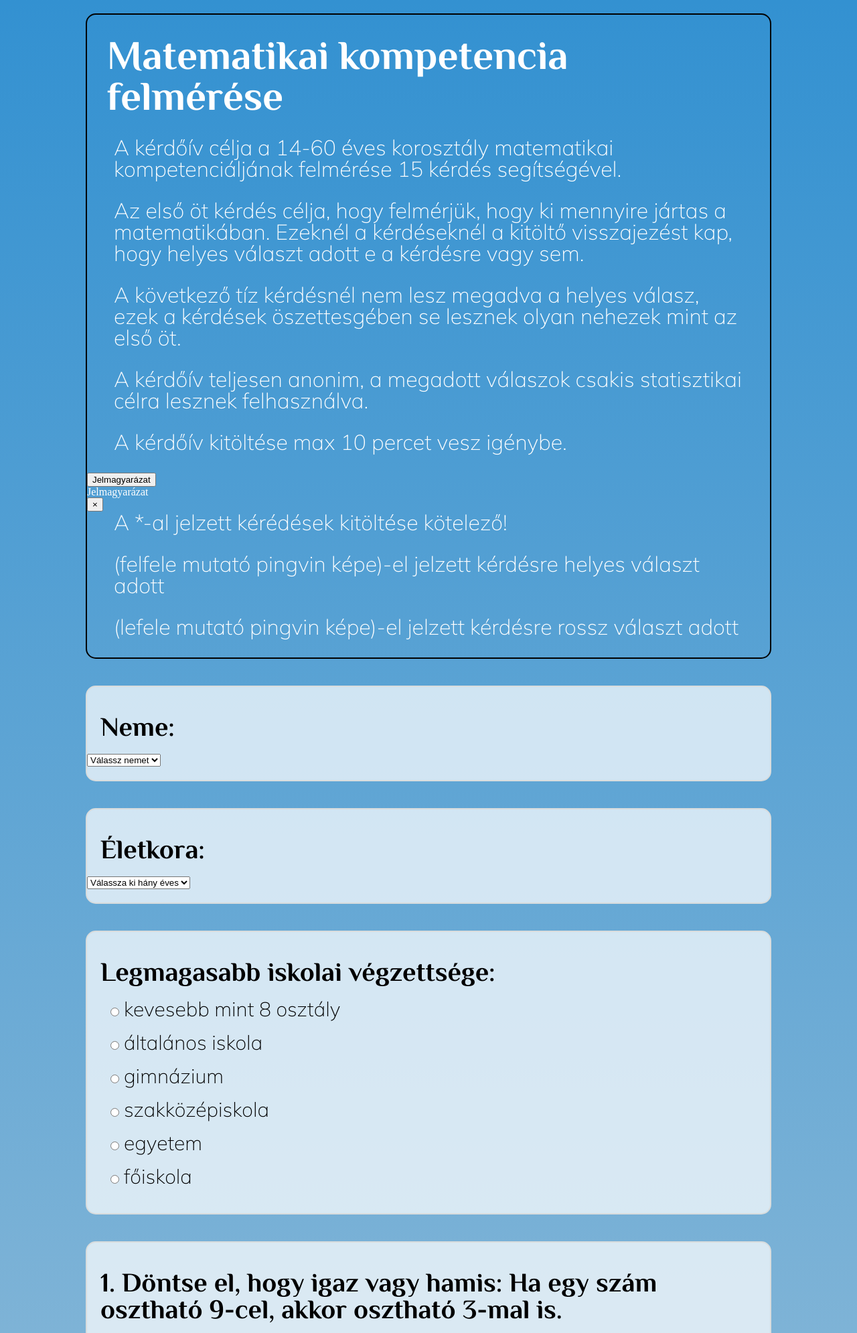
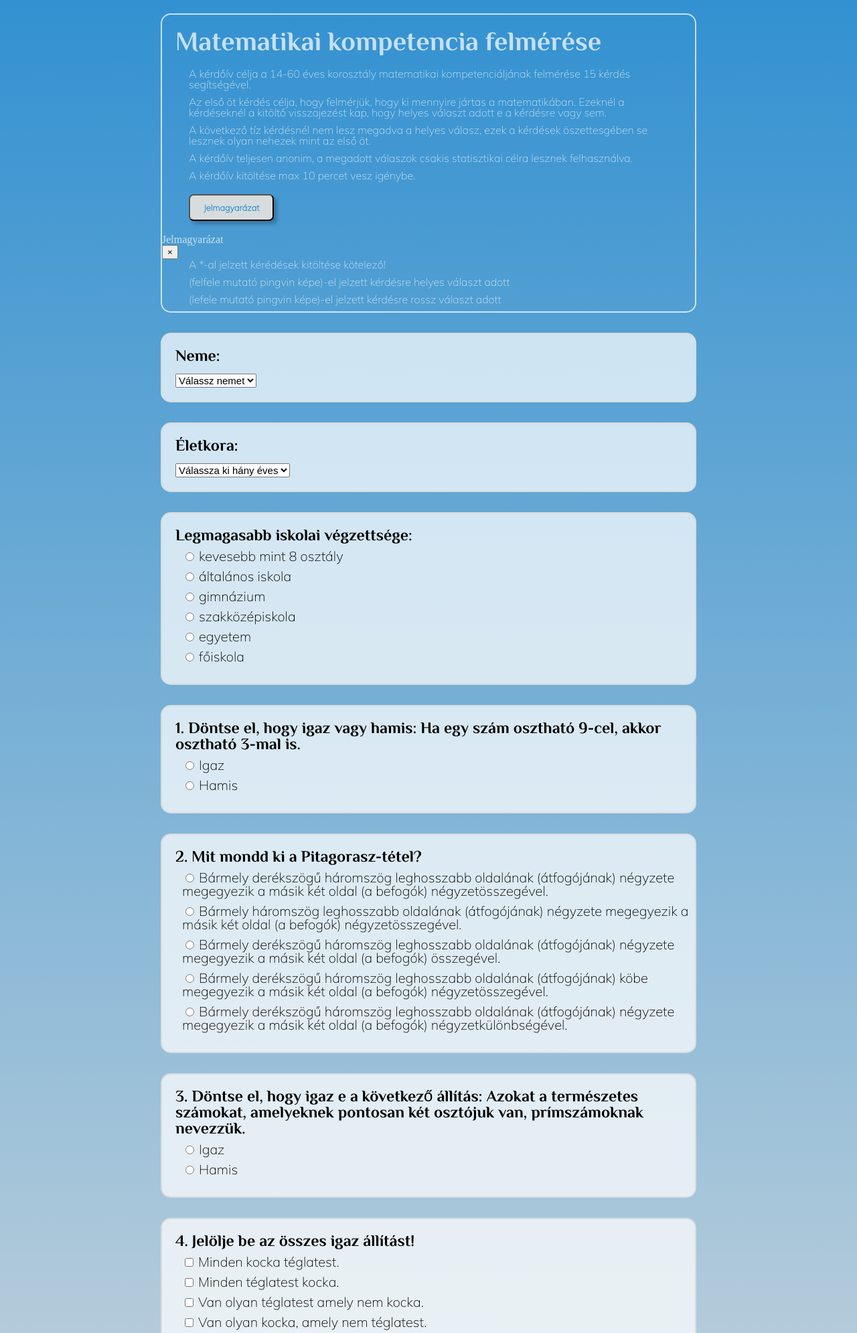
Before and after one commit to SZFM-Project-Team/SZFM_BIG_PROJECT, a PHP site: page / in a window 1280 px wide. Shown: the top 1991 px of the page at 67% size. Run offline with PHP 8.4, Linux system fonts and the light colour scheme.

Commit message:
Oldal megjelenítésének alakítása, méretezése

```diff
--- a/project/css/style.css
+++ b/project/css/style.css
@@ -9,55 +9,72 @@ body{
 .container{
     /* background-color: #d8dcdd2c; */
     min-height: 300px;
-    max-width: 1024px;
+    max-width: 800px;
     margin: 0 auto;
     padding-top: 10px;
 
 }
 
 header{
-    border: 2px solid black;
+    border: 2px solid rgba(255, 255, 255, 0.717);
     border-radius: 15px;
-    margin-bottom: 40px;
+    margin-bottom: 30px;
     margin-top: 10px;
-    color: white;
+    color: rgba(255, 255, 255, 0.717);
 }
+
 
 header h1{
     font-family: 'Philosopher', sans-serif;
-    font-size: 3.8em;
-    padding: 30px;
+    font-size:2.5em;
+    padding: 20px;
 }
 
 header p{
     font-family: 'Mulish', sans-serif;
-    font-size: 2em;
+    font-size: 1em;
     padding: 0 40px;
-    margin-bottom: 30px;
+    margin-bottom: 10px;
+    line-height: 1;
 }
 
 form h1{
-    margin:20px;
+    margin-left:20px;
     font-family: 'Philosopher', sans-serif;
-    font-size: 2.5em;
-    margin-bottom: 20px;
+    font-size: 1.5em;
+    margin-bottom: 10px;
 }
 
 .button{
     background-color:#3391D1;
     color:white;
     font-family: 'Mulish', sans-serif;
-    padding: 25px 45px;
+    padding: 20px 35px;
     display: inline-block;
-    margin-top: 20px;
+    /* margin-top: 20px; */
     border-radius: 7px;
     box-shadow: 5px 5px 5px rgba(0, 0, 0, 0.228);
     text-align: center;
-    font-size: 2em;
+    font-size: 1em;
+}
+ .tutorial{
+    margin-left: 40px;
+    margin-top: 10px;
+    text-decoration: none;
+    margin-bottom: 20px;
+    background-color: #d8dcdd;
+    color: #3391D1;
+    font-family: 'Mulish', sans-serif;
+    padding: 10px 20px;
+    border-radius: 7px;
+    box-shadow: 5px 5px 5px rgba(0, 0, 0, 0.228);
+    text-align: center;
+    font-size: 0.8em;
+    font-weight: 1000;
 }
 
 .submit{
-    margin: 50px 0;
+    margin: 20px 0;
     text-align: center;
 }
 
@@ -66,15 +83,18 @@ form h1{
 }
 
 label{
-    display: inline-block;
-    font-size: 30px;
+    display: inline;
+    font-size: 20px;
     font-family: 'Mulish', sans-serif;
 
 }
 
 .radio, .checkbox{
     margin-left: 30px;
-    margin-bottom: 20px;
+    margin-bottom: 10px;
+}
+input[id="1st-one-chose-only"]{
+    display: inline;
 }
 
 input{
@@ -82,24 +102,35 @@ input{
 }
 
 textarea {
-    padding: 12px 25px;
+    padding: 12px 15px;
     width: 100%;
     font-family: 'Mulish', sans-serif;
-    font-size: 2.2rem;
+    font-size: 1.5em;
     box-sizing: border-box;
     border-radius: 4px;
+
 }
 
 .own-answear{
     padding: 0 30px;
+    padding-top: 10px;
 
 }
 
 .input-wrapper{
-    margin-bottom: 40px;
+    margin-bottom: 30px;
     background-color: rgba(255, 255, 255, 0.717);
     padding: 20px 0px;
     border:#d8dcdd solid 2px;
     border-radius: 15px;
 
 }
+
+select[id="gender"]{
+    margin-left:20px;
+    margin-top: 5px;
+    font-size:15px
+}
+option{
+    font-size: 1em;
+}
```
